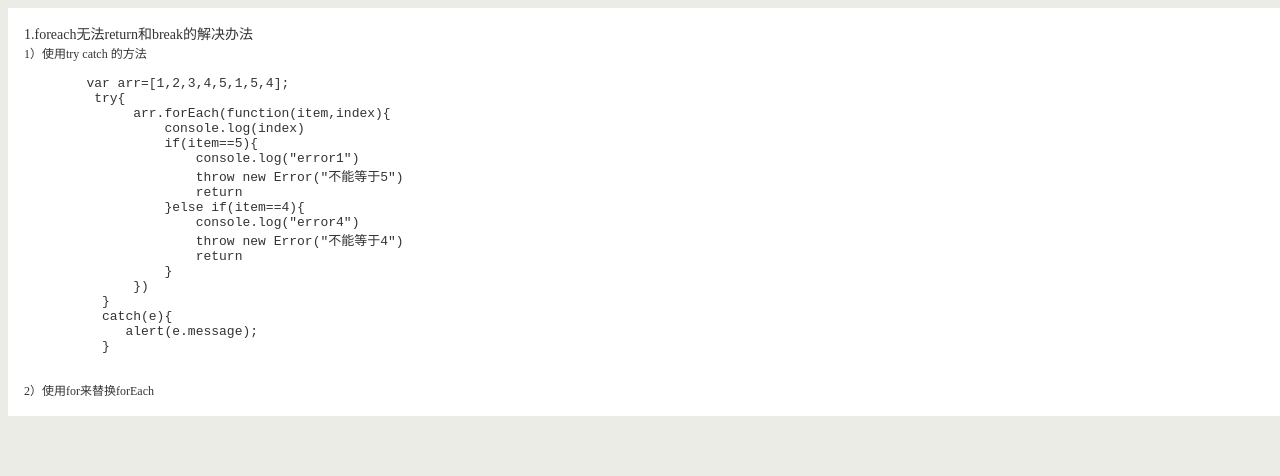
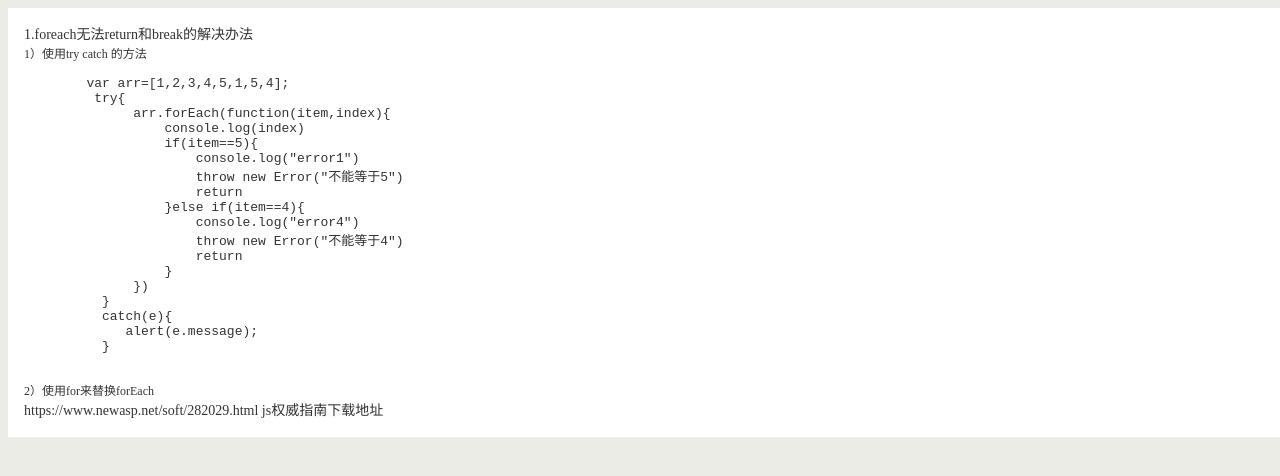
Before and after one commit to yangxingli2001/summary, a plain HTML site: page index.html in a window 1280 px wide. Drawn offline with Linux system fonts and the light colour scheme.

Commit message:
Update index.html

```diff
--- a/index.html
+++ b/index.html
@@ -48,7 +48,7 @@
           }
         </pre>
         <div class="subTitle">2）使用for来替换forEach</div>
+        <div class="title">https://www.newasp.net/soft/282029.html  js权威指南下载地址</div>
   </div>
-
 </body>
 </html>
```
